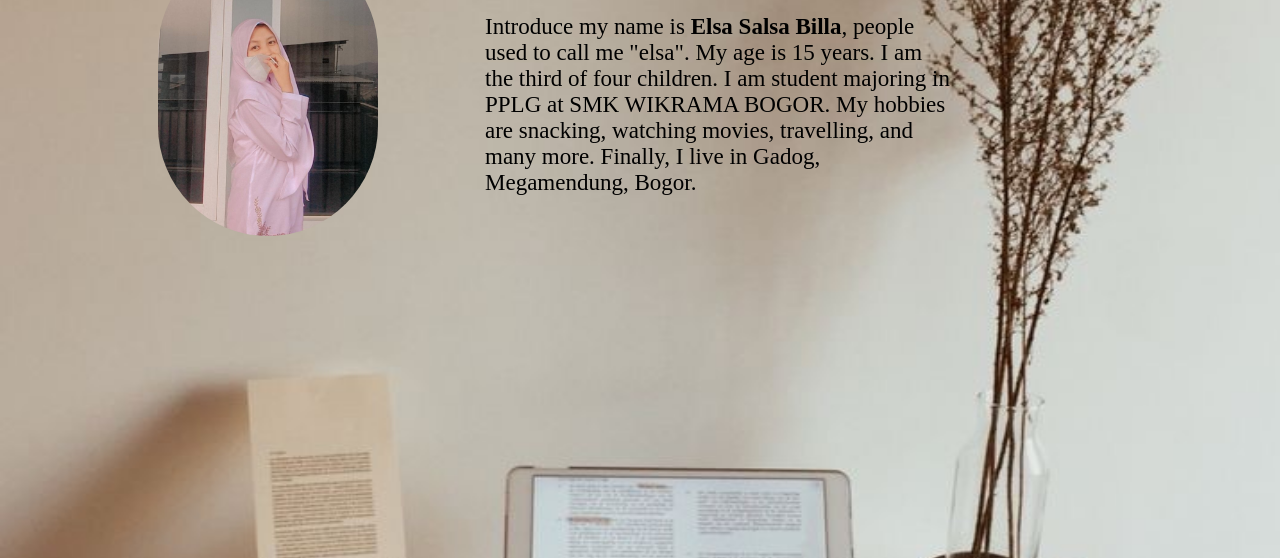
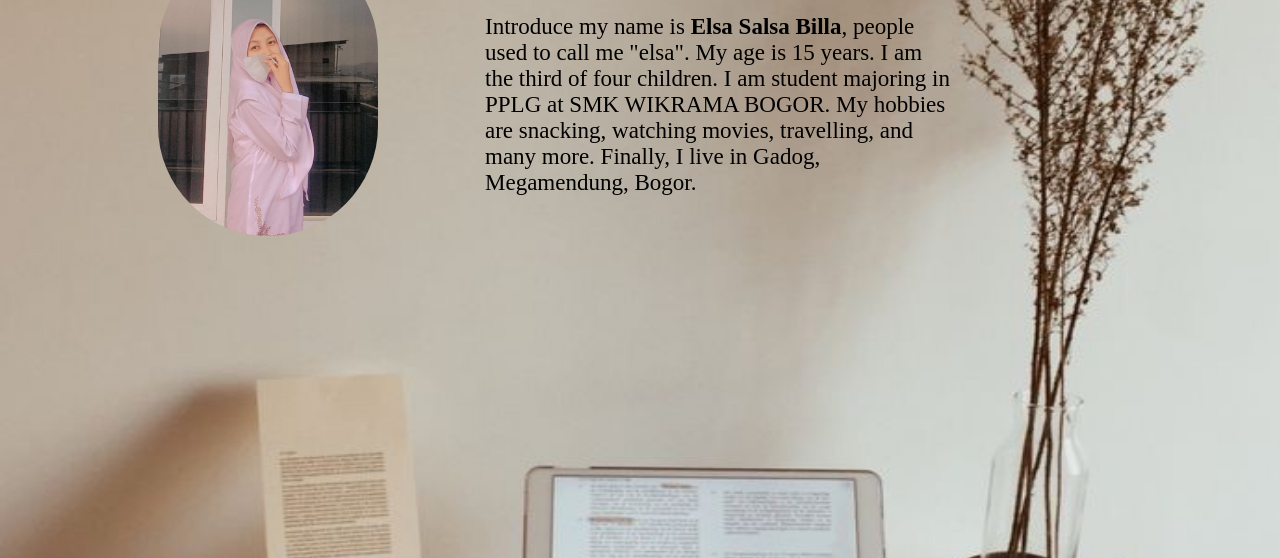
Before and after one commit to Elsa8989/Cinematic, a plain HTML site: page index.html in a window 1280 px wide. Shown: the part 242-800 px from the top of the page. Drawn offline with Linux system fonts and the light colour scheme.

Commit message:
Update style.css

```diff
--- a/style.css
+++ b/style.css
@@ -1,7 +1,7 @@
 body {
     background-image: url(img/ulang.jpg);
     background-repeat: no-repeat;
-    background-size:  1340px  1048px;
+    background-size:  1390px  1048px;
 }
 header ul {
     float: right;
```
